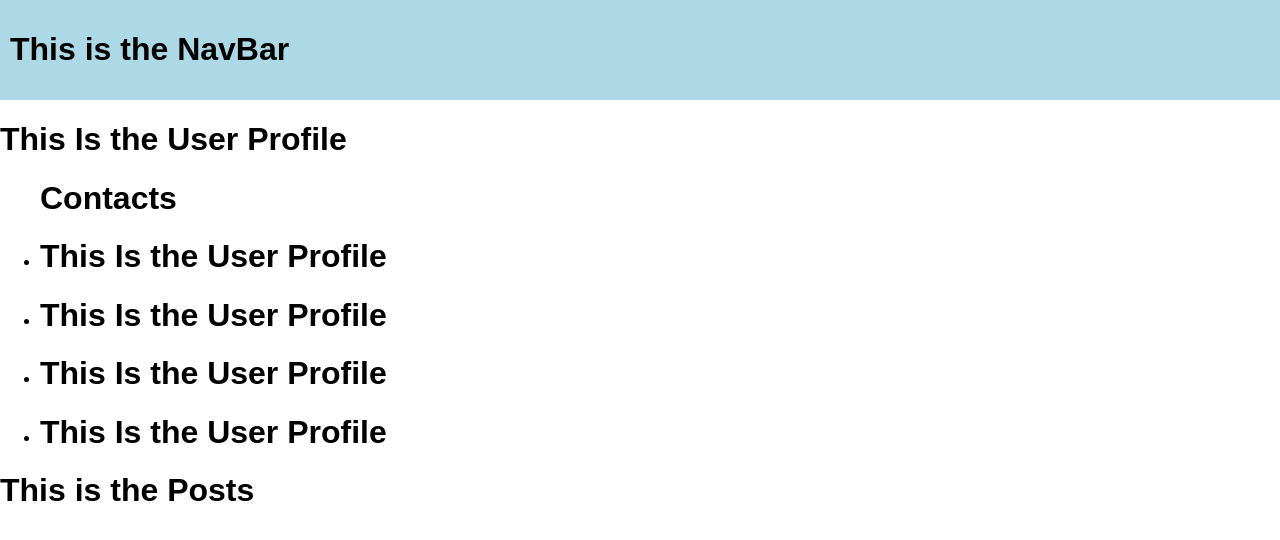
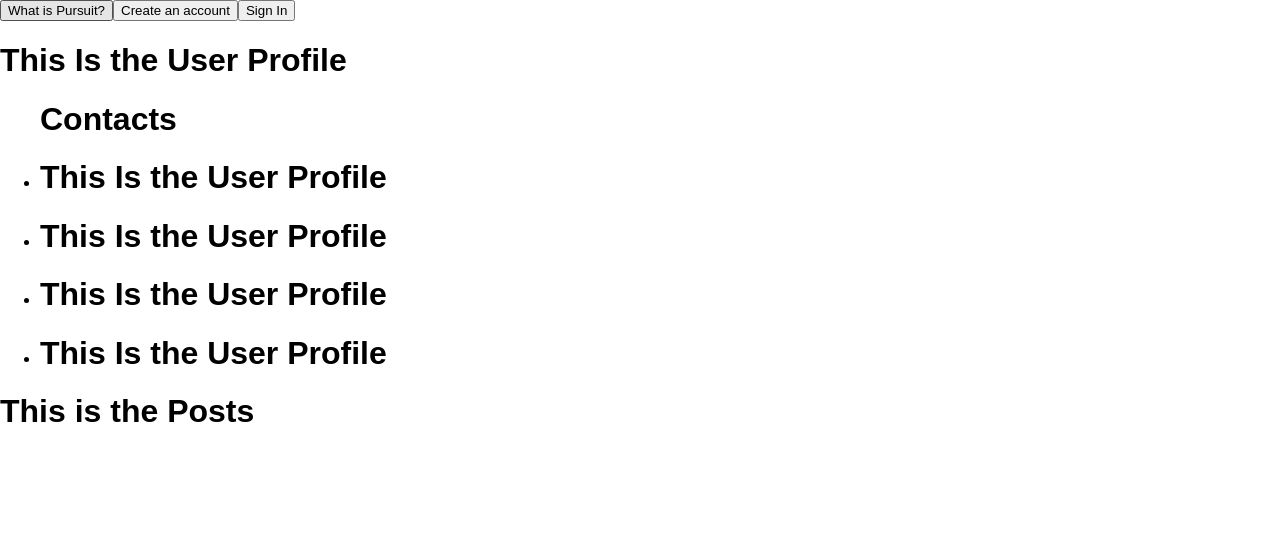
Before and after one commit to nicoleslater/lab-intro-to-react, a React (Vite) app: page / in a window 1280 px wide. Shown: the top 540 px of the page. Built offline with nearby package versions, Linux system fonts and the light colour scheme.

Commit message:
Updating NavBar

```diff
--- a/src/Components/NavBar.jsx
+++ b/src/Components/NavBar.jsx
@@ -1,15 +1,12 @@
-
-
-
 import React from 'react';
 
 const NavBar = () => {
     return (
-        <div>
-            <header>
-            <h1>This is the NavBar</h1>
-            </header>
-        </div>
+        <nav className='navBar'>
+          <button>What is Pursuit?</button>
+          <button>Create an account</button>
+          <button>Sign In</button>
+        </nav>
     );
 }
 
```
